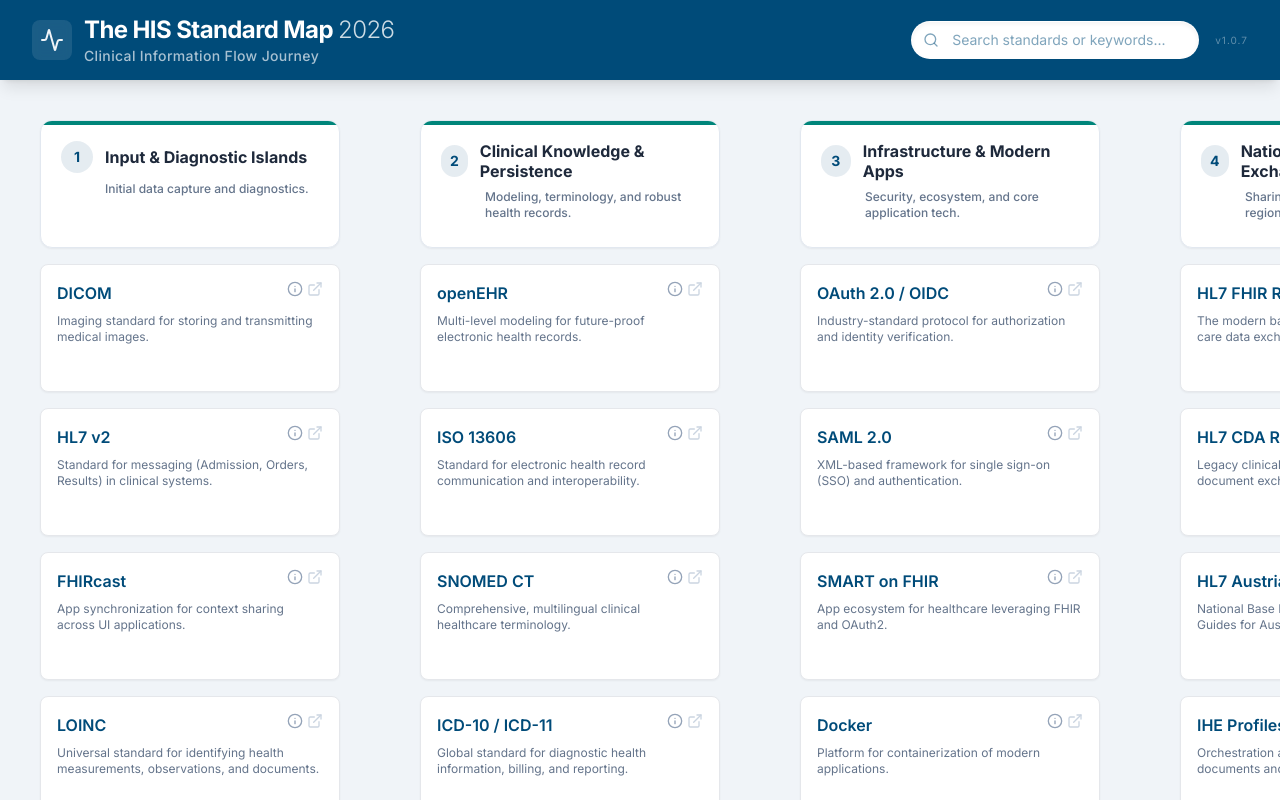
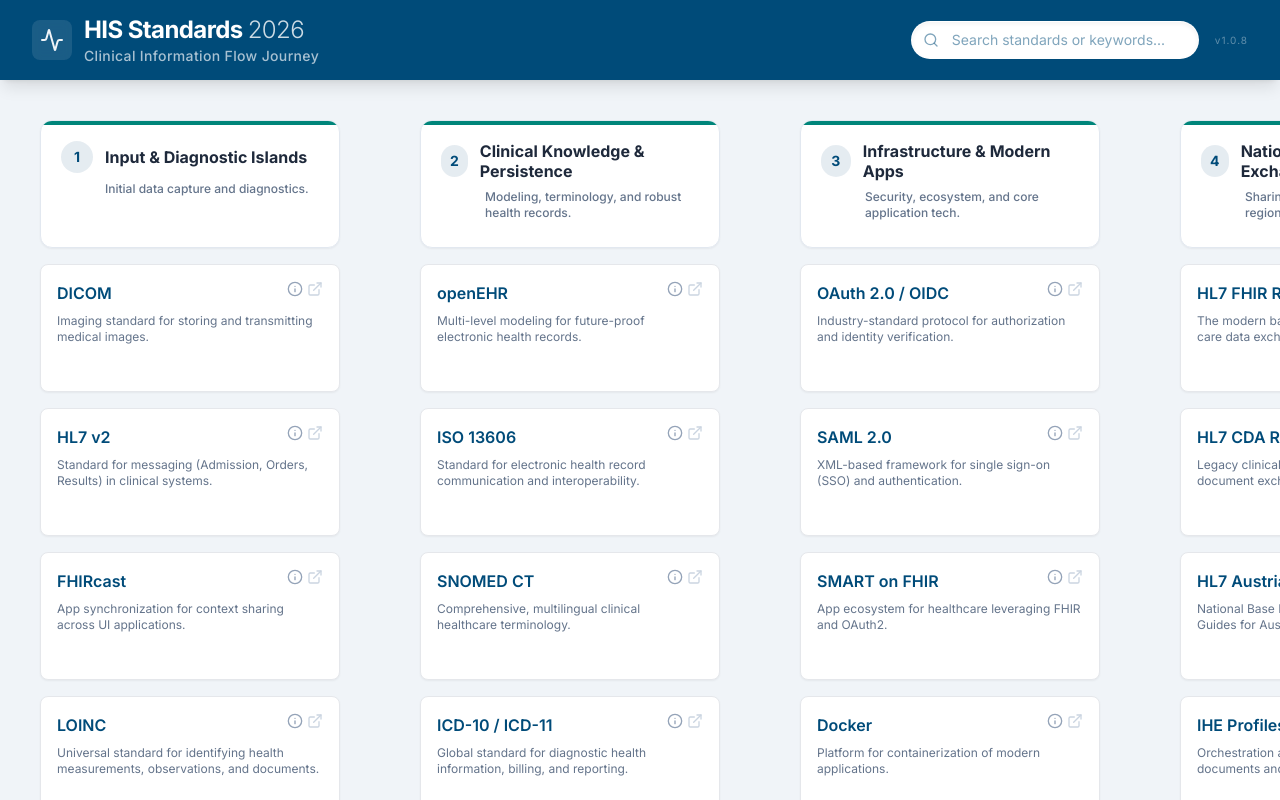
Before and after one commit to koenjo741/HIS, a React (Vite) app: page / in a window 1280 px wide. Built offline with nearby package versions, Linux system fonts and the light colour scheme.

Commit message:
chore: bump version to 1.0.8 - rename title to HIS Standards, fix browser tab title

```diff
--- a/index.html
+++ b/index.html
@@ -4,7 +4,7 @@
     <meta charset="UTF-8" />
     <link rel="icon" type="image/svg+xml" href="/favicon.svg" />
     <meta name="viewport" content="width=device-width, initial-scale=1.0" />
-    <title>tempproj</title>
+    <title>HIS Standards</title>
   </head>
   <body>
     <div id="root"></div>
--- a/package.json
+++ b/package.json
@@ -1,7 +1,7 @@
 {
   "name": "his-standard-map",
   "private": true,
-  "version": "1.0.7",
+  "version": "1.0.8",
   "type": "module",
   "scripts": {
     "dev": "vite",
--- a/src/components/Header.jsx
+++ b/src/components/Header.jsx
@@ -11,7 +11,7 @@ const Header = ({ searchQuery, setSearchQuery }) => {
             <Activity className="w-6 h-6 text-muw-light" />
           </div>
           <div>
-            <h1 className="text-xl md:text-2xl font-bold tracking-tight">The HIS Standard Map <span className="font-light opacity-80">2026</span></h1>
+            <h1 className="text-xl md:text-2xl font-bold tracking-tight">HIS Standards <span className="font-light opacity-80">2026</span></h1>
             <p className="text-xs md:text-sm text-muw-light/70 font-medium tracking-wide">Clinical Information Flow Journey</p>
           </div>
         </div>
```
Also changed, not shown: 1 other file (tests, documents, lock files or other folders).
